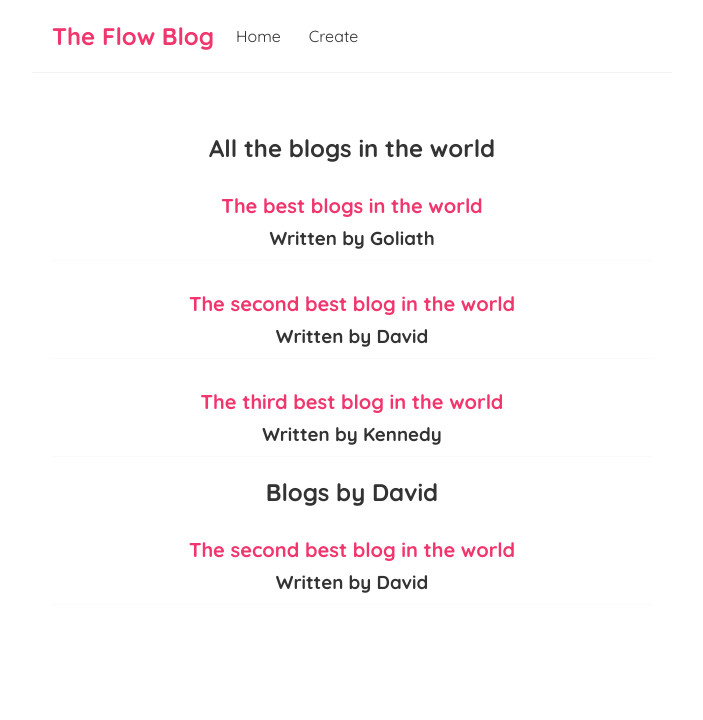
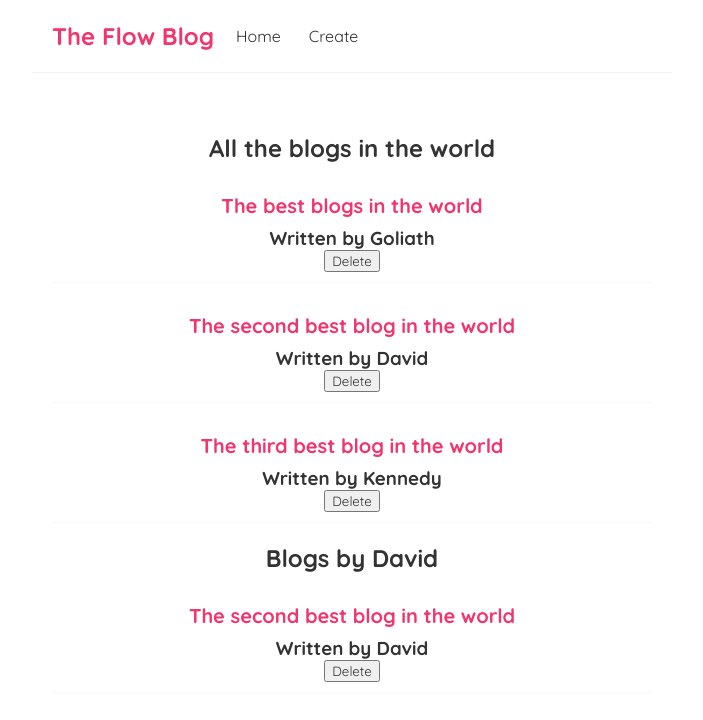
Before and after one commit to FrancisFlow/React-Blog, a React (Create React App) app: page / in a window 1280 px wide. Shown: the top 720 px of the page, without its empty margins (288-991 px from the left). Built offline with nearby package versions, Linux system fonts and the light colour scheme.

Commit message:
Created a delete function as a prop and passed it into the bloglist component

```diff
--- a/src/BlogList.js
+++ b/src/BlogList.js
@@ -1,4 +1,4 @@
-const BlogList = ({blogs, title}) => {
+const BlogList = ({blogs, title, handleDelete}) => {
     return (
 
         <>
@@ -16,6 +16,8 @@ const BlogList = ({blogs, title}) => {
                 <h2>{blog.title}</h2>
 
                 <h3>Written by {blog.author}</h3>
+
+                <button onClick={()=> handleDelete(blog.id)}>Delete</button>
                 </div>
 
                 ))}
--- a/src/Home.js
+++ b/src/Home.js
@@ -14,14 +14,19 @@ const Home = () => {
     ]
     );
 
+    const handleDelete= (id) => {
+        const newBlogs= blogs.filter(blog=> blog.id !== id);
+        setBlogs(newBlogs);
+    }
+
     return (
 
         <>
         <div className="home">
 
-        <BlogList  blogs={blogs}  title="All the blogs in the world"/>
+        <BlogList  blogs={blogs}  title="All the blogs in the world" handleDelete={handleDelete}/>
 
-        <BlogList blogs={blogs.filter((blogs) =>blogs.author === "David")} title="Blogs by David" />
+        <BlogList blogs={blogs.filter((blogs) =>blogs.author === "David")} title="Blogs by David" handleDelete={handleDelete} />
 
         </div>
 
```
